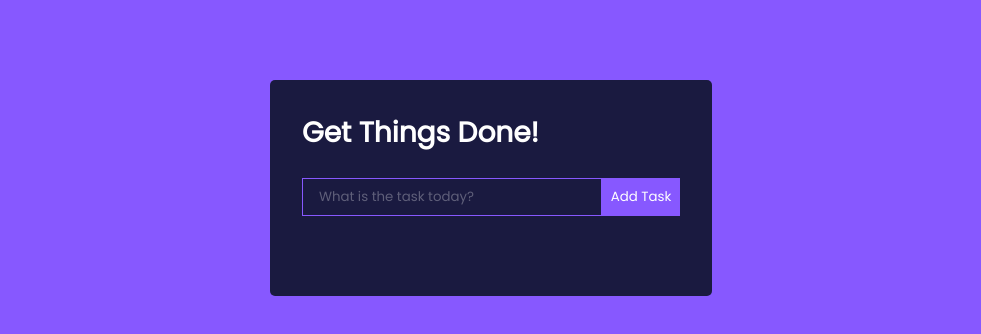
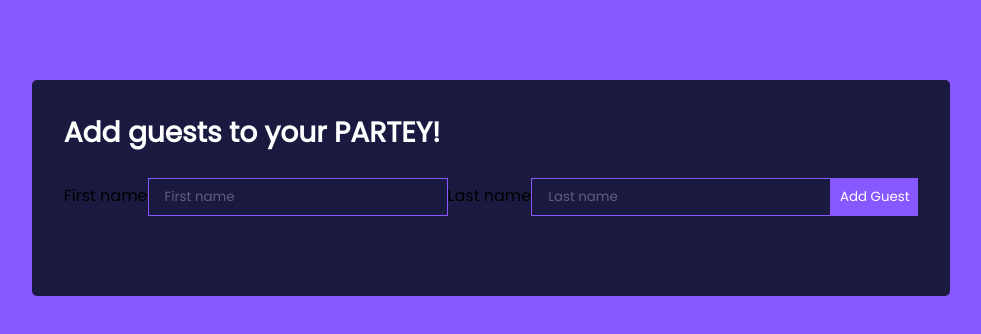
Before and after one commit to chenfran/react-guest-list, a React app: page / in a window 1280 px wide. Shown: the top 334 px of the page, without its empty margins (149-1130 px from the left). Built offline with nearby package versions, Linux system fonts and the light colour scheme; the HTML template or start-up script is replaced by a standard one.

Commit message:
Modify code to fit the guest list project

```diff
--- a/src/App.js
+++ b/src/App.js
@@ -1,6 +1,6 @@
 import './App.css';
 import { useState } from 'react';
-import TodoWrapper from './components/TodoWrapper';
+import TodoWrapper from './components/GuestList';
 
 export default function App() {
   return <TodoWrapper />;
--- /dev/null
+++ b/src/components/Guest.js
@@ -0,0 +1,16 @@
+export default function Guest({ name, toggleAttended, deleteGuest }) {
+  return (
+    <div className="Todo">
+      <p
+        role="presentation"
+        onClick={() => toggleAttended(name.id)}
+        className={name.completed ? 'completed' : ''}
+      >
+        {name.name}
+      </p>
+      <div>
+        <button onClick={() => deleteGuest(name.id)}>Remove</button>
+      </div>
+    </div>
+  );
+}
--- /dev/null
+++ b/src/components/GuestForm.js
@@ -0,0 +1,38 @@
+import { useState } from 'react';
+
+export default function GuestForm({ addGuest }) {
+  const [firstName, setFirstName] = useState('');
+  const [lastName, setLastName] = useState('');
+
+  function handleSubmit(event) {
+    event.preventDefault();
+
+    addGuest(firstName + ' ' + lastName);
+
+    setFirstName('');
+
+    setLastName('');
+  }
+
+  return (
+    <div>
+      <form className="TodoForm" onSubmit={handleSubmit}>
+        <label htmlFor="First name">First name</label>
+        <input
+          className="todo-input"
+          value={firstName}
+          placeholder="First name"
+          onChange={(event) => setFirstName(event.target.value)}
+        />
+        <label htmlFor="Last name">Last name</label>
+        <input
+          className="todo-input"
+          value={lastName}
+          placeholder="Last name"
+          onChange={(event) => setLastName(event.target.value)}
+        />
+        <button className="todo-btn">Add Guest</button>
+      </form>
+    </div>
+  );
+}
--- /dev/null
+++ b/src/components/GuestList.js
@@ -0,0 +1,42 @@
+import { useState } from 'react';
+import { v4 as uuidv4 } from 'uuid';
+import Guest from './Guest';
+import GuestForm from './GuestForm';
+
+uuidv4();
+
+export default function TodoWrapper() {
+  const [guests, setGuests] = useState([]);
+
+  function addGuest(guest) {
+    setGuests([...guests, { id: uuidv4(), name: guest, completed: false }]);
+    console.log(guests);
+  }
+
+  function toggleAttended(id) {
+    setGuests(
+      guests.map((guest) =>
+        guest.id === id ? { ...guest, completed: !guest.completed } : guest,
+      ),
+    );
+  }
+
+  function deleteGuest(id) {
+    setGuests(guests.filter((guest) => guest.id !== id));
+  }
+
+  return (
+    <div className="TodoWrapper">
+      <h1>Add guests to your PARTEY!</h1>
+      <GuestForm addGuest={addGuest} />
+      {guests.map((guest) => (
+        <Guest
+          name={guest}
+          key={`guest-${guest.id}`}
+          toggleAttended={toggleAttended}
+          deleteGuest={deleteGuest}
+        />
+      ))}
+    </div>
+  );
+}
--- a/src/components/Todo.js
+++ /dev/null
@@ -1,19 +0,0 @@
-export default function Todo({ task, toggleComplete, deleteTodo }) {
-  return (
-    <div className="Todo">
-      <p
-        role="presentation"
-        onClick={() => toggleComplete(task.id)}
-        className={task.completed ? 'completed' : ''}
-      >
-        {task.task}
-      </p>
-      <div>
-        <span>🖊️ </span>
-        <span role="presentation" onClick={() => deleteTodo(task.id)}>
-          🗑️
-        </span>
-      </div>
-    </div>
-  );
-}
--- a/src/components/TodoForm.js
+++ /dev/null
@@ -1,24 +0,0 @@
-import { useState } from 'react';
-
-export default function TodoForm({ addTodo }) {
-  const [value, setValue] = useState('');
-
-  const handleSubmit = (e) => {
-    e.preventDefault();
-
-    addTodo(value);
-
-    setValue('');
-  };
-  return (
-    <form className="TodoForm" onSubmit={handleSubmit}>
-      <input
-        className="todo-input"
-        value={value}
-        placeholder="What is the task today?"
-        onChange={(event) => setValue(event.target.value)}
-      />
-      <button className="todo-btn">Add Task</button>
-    </form>
-  );
-}
--- a/src/components/TodoWrapper.js
+++ /dev/null
@@ -1,44 +0,0 @@
-import { useState } from 'react';
-import { v4 as uuidv4 } from 'uuid'; // a library to create unique IDs
-import Todo from './Todo.js';
-import TodoForm from './TodoForm.js';
-
-uuidv4();
-
-export default function TodoWrapper() {
-  const [todos, setTodos] = useState([]);
-
-  function addTodo(todo) {
-    setTodos([
-      ...todos,
-      { id: uuidv4(), task: todo, completed: false, isEditing: false },
-    ]);
-    console.log(todos);
-  }
-
-  function toggleComplete(id) {
-    setTodos(
-      todos.map((todo) =>
-        todo.id === id ? { ...todo, completed: !todo.completed } : todo,
-      ),
-    );
-  }
-
-  function deleteTodo(id) {
-    setTodos(todos.filter((todo) => todo.id !== id));
-  }
-  return (
-    <div className="TodoWrapper">
-      <h1>Get Things Done!</h1>
-      <TodoForm addTodo={addTodo} />
-      {todos.map((todo) => (
-        <Todo
-          task={todo}
-          key={`todo-${todo.id}`}
-          toggleComplete={toggleComplete}
-          deleteTodo={deleteTodo}
-        />
-      ))}
-    </div>
-  );
-}
```
